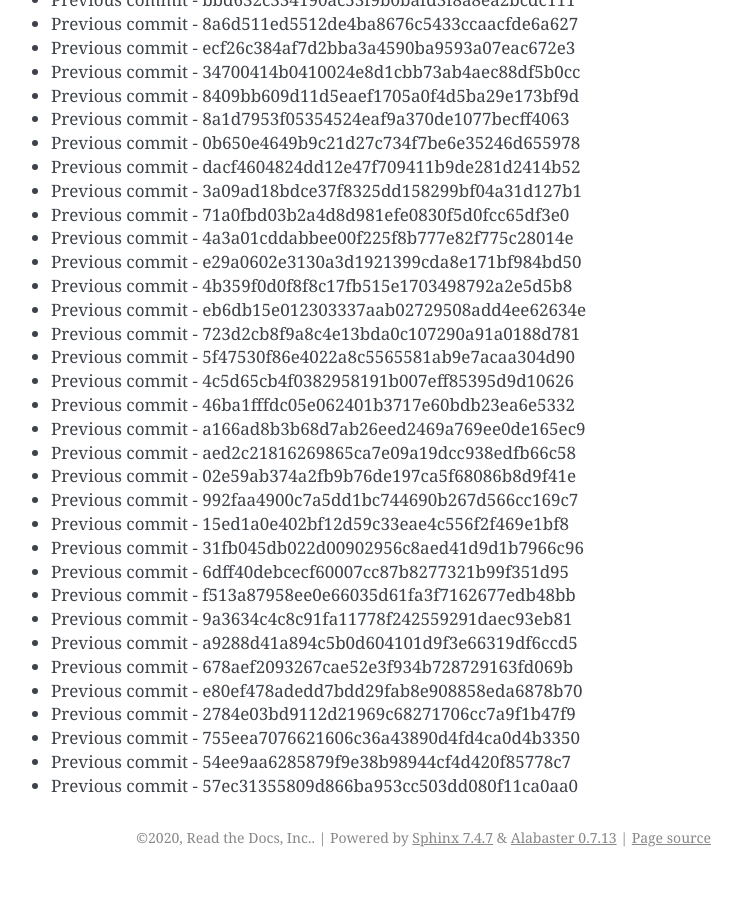
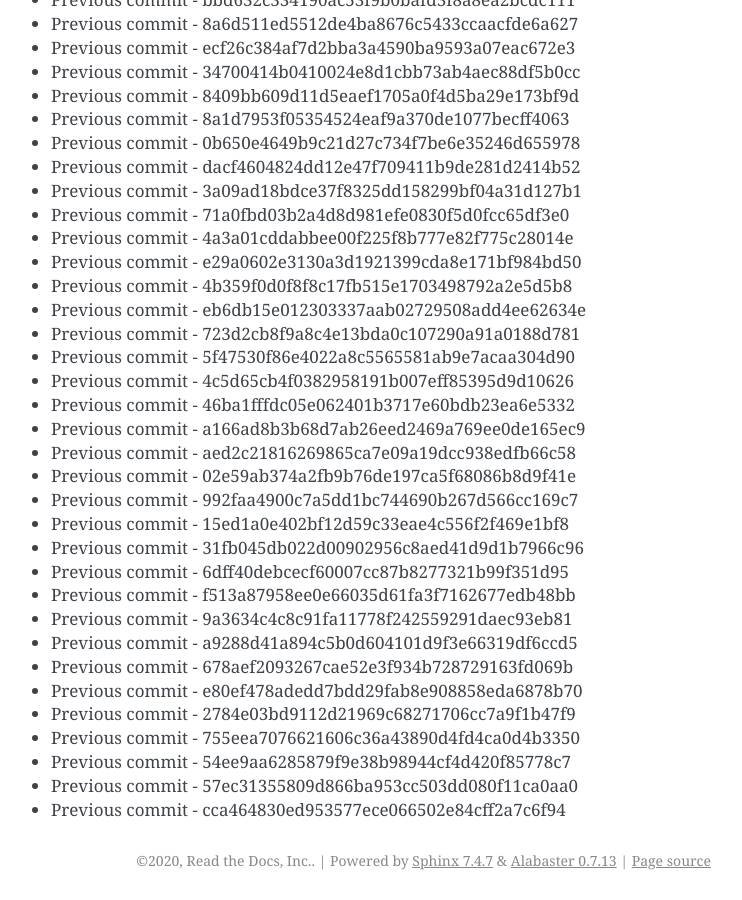
Before and after one commit to readthedocs/rtd-git-stresstest, a Sphinx documentation site: the page built from docs/updates.rst, in a window 1280 px wide and 900 px high, scrolled down 4415 px. Shown: the whole window, without its empty margins (399-1141 px from the left). Built offline with Sphinx 7.4.7, drawn with Linux system fonts in a browser that asks for light colours; before the commit the page ends 5292 px from its top, so only the background shows below that.

Commit message:
Generating commit from previous: cca464830ed953577ece066502e84cff2a7c6f94

```diff
--- a/docs/updates.rst
+++ b/docs/updates.rst
@@ -217,3 +217,4 @@ It can be tested for any performance characteristics.
 * Previous commit - 755eea7076621606c36a43890d4fd4ca0d4b3350
 * Previous commit - 54ee9aa6285879f9e38b98944cf4d420f85778c7
 * Previous commit - 57ec31355809d866ba953cc503dd080f11ca0aa0
+* Previous commit - cca464830ed953577ece066502e84cff2a7c6f94
```
